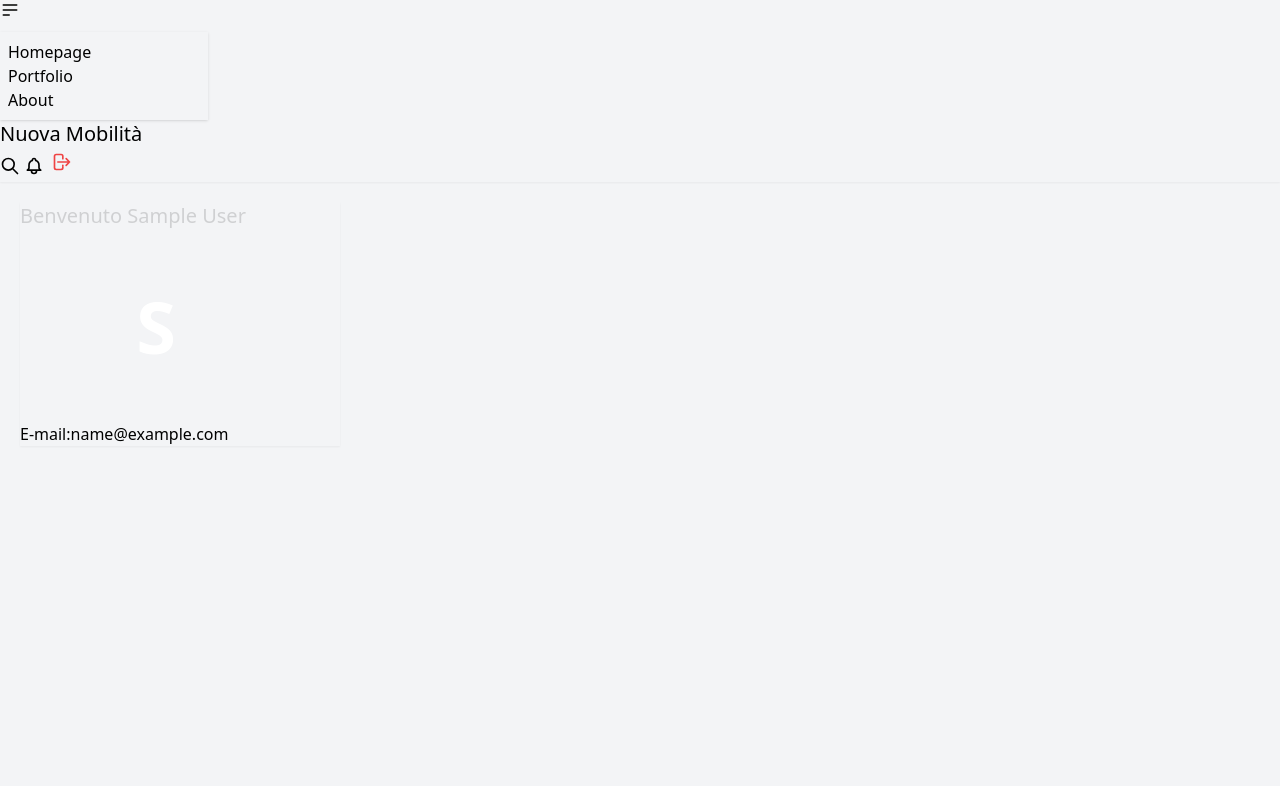
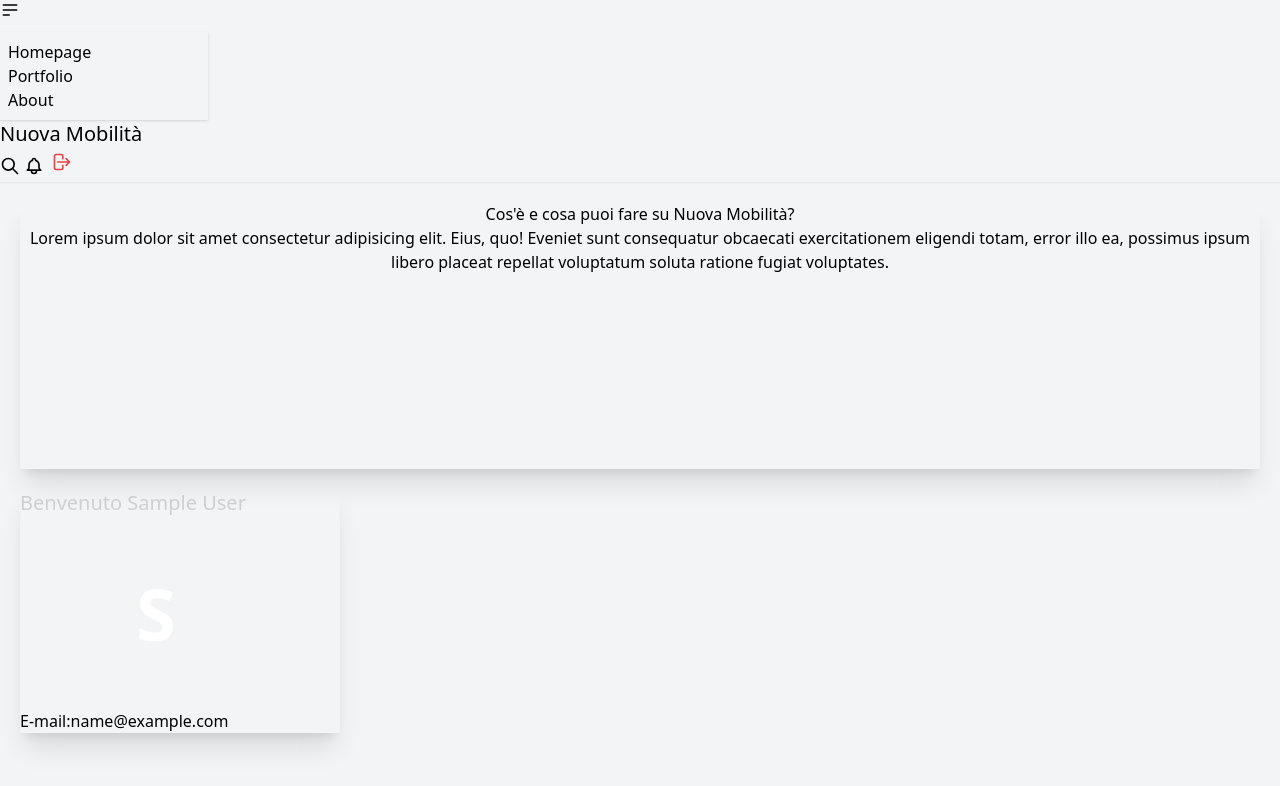
Before and after one commit to GiovanniBombardieri/NuovaMobilita, a React (Vite) app in the folder frontend/: page /dashboard in a window 1280 px wide. Shown: the top 786 px of the page. Built offline with nearby package versions, Linux system fonts and the light colour scheme; sample sign-in values are in the browser's storage.

Commit message:
⚡ Improve dashboard performance with separate pages for service overview

```diff
--- a/frontend/src/pages/Dashboard.tsx
+++ b/frontend/src/pages/Dashboard.tsx
@@ -1,10 +1,12 @@
+import Navbar from "./Navbar";
 import UserDetails from "./userDetail";
-import Navbar from "./Navbar";
+import ServiceOverview from "./ServiceOverview";
 
 const Dashboard = () => {
   return (
-    <div>
+    <div className="h-screen">
       <Navbar />
+      <ServiceOverview />
       <UserDetails />
     </div>
   );
--- /dev/null
+++ b/frontend/src/pages/ServiceOverview.tsx
@@ -0,0 +1,21 @@
+const ServiceOverview = () => {
+  return (
+    <div className="h-1/3 m-5">
+      <div className="card bg-base-100 w-full h-full shadow-xl">
+        <div className="card-body flex flex-col items-center text-center">
+          <h3 className="card-title">
+            Cos'è e cosa puoi fare su Nuova Mobilità?
+          </h3>
+          <p>
+            Lorem ipsum dolor sit amet consectetur adipisicing elit. Eius, quo!
+            Eveniet sunt consequatur obcaecati exercitationem eligendi totam,
+            error illo ea, possimus ipsum libero placeat repellat voluptatum
+            soluta ratione fugiat voluptates.
+          </p>
+        </div>
+      </div>
+    </div>
+  );
+};
+
+export default ServiceOverview;
--- a/frontend/src/pages/userDetail.tsx
+++ b/frontend/src/pages/userDetail.tsx
@@ -17,7 +17,7 @@ const UserDetails = () => {
   return (
     <div>
       <header className="w-1/2 h-full m-5">
-        <div className="card bg-base-100 w-1/2 shadow-sm">
+        <div className="card bg-base-100 w-1/2 shadow-xl">
           <AnimatePresence mode="wait">
             {showWelcome ? (
               <motion.span
```
